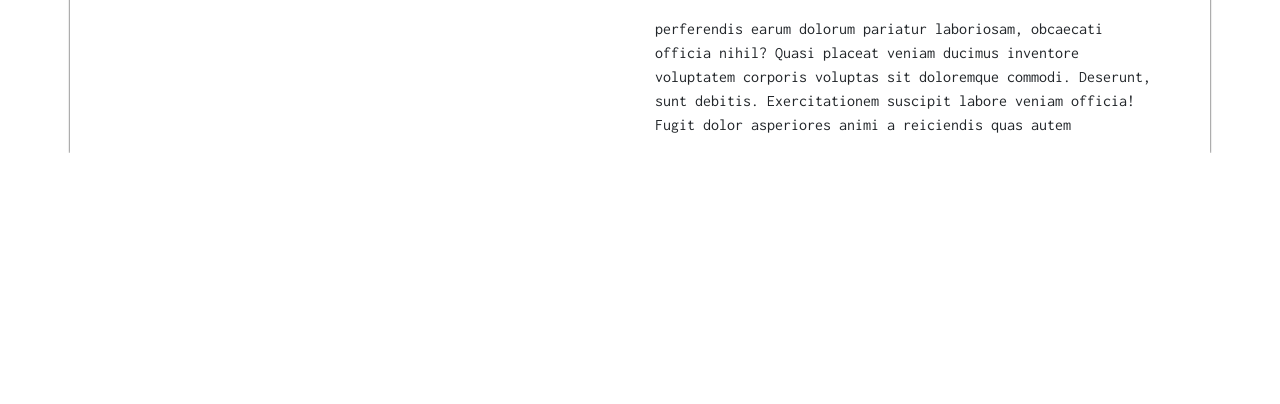
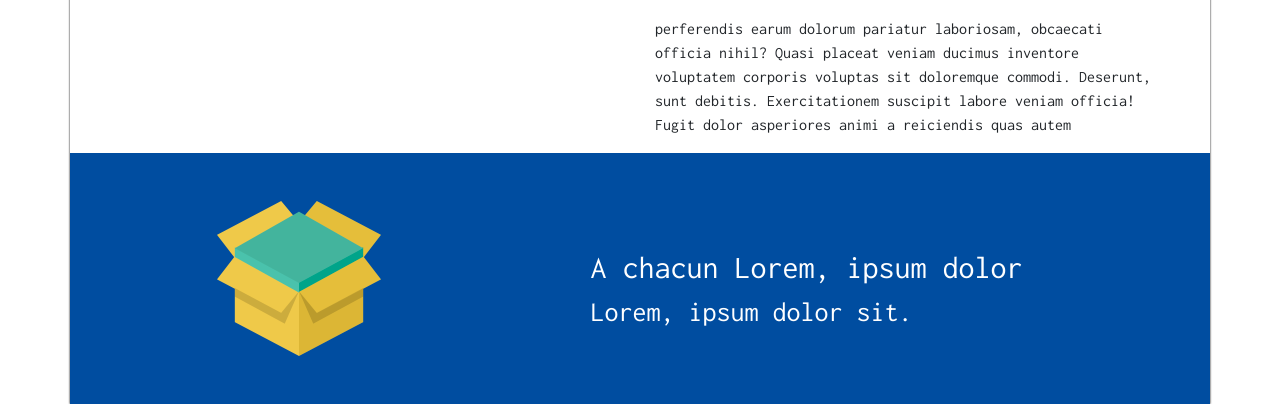
Before and after one commit to dawiteu/html-bootstrap-youcommunik, a website: page index.html in a window 1280 px wide. Shown: the part 1036-1440 px from the top of the page. Before the commit the page ends 1189 px from the top, so only its background shows below. Drawn offline with nearby package versions, Linux system fonts and the light colour scheme.

Commit message:
row 1 sec 2 fini

```diff
--- a/index.html
+++ b/index.html
@@ -90,6 +90,25 @@
             </div>
         </section>
 
+        <section class="bg-blue">
+
+            <div class="row">
+
+                <div class="col-5 text-center align-items-center">
+                    <img src="public/img/packages.png" alt="packages" class="img-fluid m-5" />
+                </div>
+
+                <div class="col-7 text-left text-white align-items-center p-5">
+                    <h2 class="pt-5">A chacun Lorem, ipsum dolor</h2>
+                    <h3>Lorem, ipsum dolor sit.</h3>
+                </div>
+
+            </div>
+
+
+
+        </section>
+
     </section>
 
 
--- a/src/sass/_variables.scss
+++ b/src/sass/_variables.scss
@@ -1,3 +1,3 @@
 $cblack : #000;
 
-$theme-colors : ( "black" : #000 ) ;
+$theme-colors : ( "black" : #000, "blue" : #004da0) ;
```
Also changed, not shown: public/css/app.css.
